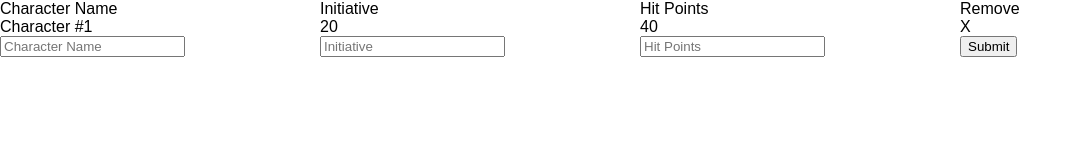
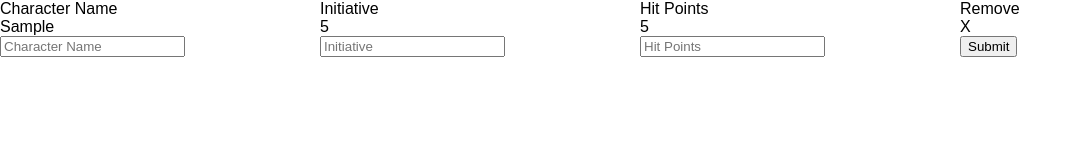
Before and after one commit to spencerkordecki/initiative-tracker, a React (Create React App) app: page / in a window 1280 px wide. Both pictures are taken after typing "Sample", "5", "5" into the empty fields and a click on the button "Submit". Shown: the top 160 px of the page, without its empty margins (0-1082 px from the left). Built offline with nearby package versions, Linux system fonts and the light colour scheme.

Commit message:
successful input and rendering of data

```diff
--- a/src/components/InputRow.js
+++ b/src/components/InputRow.js
@@ -33,11 +33,11 @@ class InputRow extends Component {
     handleSubmit(event) {
         event.preventDefault();
 
-        /*this.props.onSubmit(
+        this.props.onSubmit(
             this.state.characterName,
             this.state.initiative,
             this.state.hitPoints
-        );*/
+        );
 
         this.reset();
     }
--- a/src/components/Table.js
+++ b/src/components/Table.js
@@ -3,12 +3,34 @@ import TableHeader from './TableHeader';
 import TableRow from './TableRow'
 import '../styles/index.css';
 
+const initialState = {
+	'characters': []
+}
+
 class Table extends Component {
+    constructor(props) {
+        super(props);
+
+        this.state = initialState;
+    }
+
+    componentWillReceiveProps(nextProps) {
+        this.setState({
+            characters: nextProps.characters
+        })
+    }
+
     render() {
         return (
             <div className="grid-container">
                 <TableHeader />
-                <TableRow />
+                {this.state.characters.map(function(character, index) {
+                    return <TableRow
+                        key={index}
+                        characterName={character.characterName}
+                        initiative={character.initiative}
+                        hitPoints={character.hitPoints} />
+                }, this)}
             </div>
         );
     }
--- a/src/components/TableRow.js
+++ b/src/components/TableRow.js
@@ -1,17 +1,39 @@
 import React, { Component } from 'react';
 
+const initialState = {
+    'characterName': '',
+    'initiative': '',
+    'hitPoints': ''
+}
+
 class TableRow extends Component {
+    constructor(props) {
+        super(props);
+
+        console.log(props);
+
+        this.state = initialState;
+    }
+
+    componentWillMount() {
+        this.setState({
+            characterName: this.props.characterName,
+            initiative: this.props.initiative,
+            hitPoints: this.props.hitPoints
+        });
+    }
+
     render() {
         return (
             <div className="grid-row">
                 <div className="grid-cell">
-                    <span>Character #1</span>
+                    <span>{this.state.characterName}</span>
                 </div>
                 <div className="grid-cell">
-                    <span>20</span>
+                    <span>{this.state.initiative}</span>
                 </div>
                 <div className="grid-cell">
-                    <span>40</span>
+                    <span>{this.state.hitPoints}</span>
                 </div>
                 <div className="grid-cell">
                     <span>X</span>
--- a/src/containers/App.js
+++ b/src/containers/App.js
@@ -3,12 +3,35 @@ import InputRow from '../components/InputRow';
 import Table from '../components/Table';
 import '../styles/index.css';
 
+const initialState = {
+	'characters': []
+}
+
 class App extends Component {
+	constructor(props) {
+		super(props);
+
+		this.state = initialState;
+		this.handleSubmit = this.handleSubmit.bind(this);
+	}
+
+	handleSubmit(characterName, initiative, hitPoints) {
+		this.setState({
+			characters: [...this.state.characters, {
+				characterName: characterName,
+				initiative: initiative,
+				hitPoints: hitPoints
+			}]
+		});
+	}
+
 	render() {
 		return (
     		<div className="App">
-        <Table />
-        <InputRow />
+    			<Table
+					characters={this.state.characters} />
+    			<InputRow
+					onSubmit={this.handleSubmit} />
     		</div>
     	);
   	}
```
Lines whose indentation alone changed are shown as unchanged.
